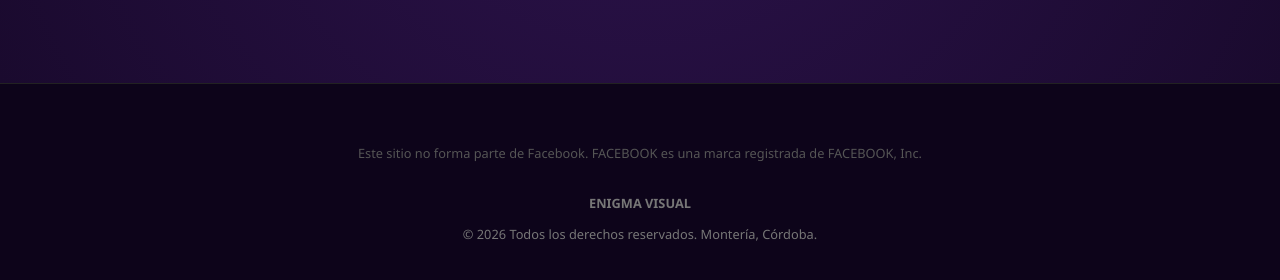
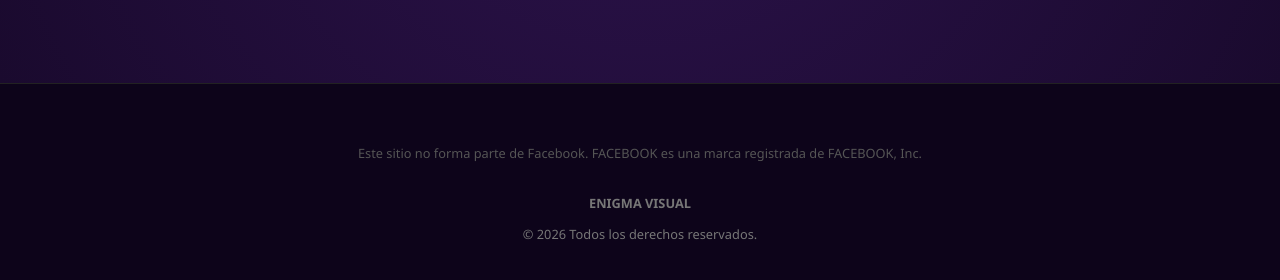
Before and after one commit to juanfrank1969/pack-manifestacion, a plain HTML site: page index.html in a window 1280 px wide. Shown: the part 2940-3220 px from the top of the page. Drawn offline with Linux system fonts and the light colour scheme.

Commit message:
Update index.html

```diff
--- a/index.html
+++ b/index.html
@@ -121,7 +121,7 @@
             Este sitio no forma parte de Facebook. FACEBOOK es una marca registrada de FACEBOOK, Inc.
         </p>
         <p><strong>ENIGMA VISUAL</strong></p>
-        <p>© 2026 Todos los derechos reservados. Montería, Córdoba.</p>
+        <p>© 2026 Todos los derechos reservados. </p>
     </footer>
 
 </body>
```
